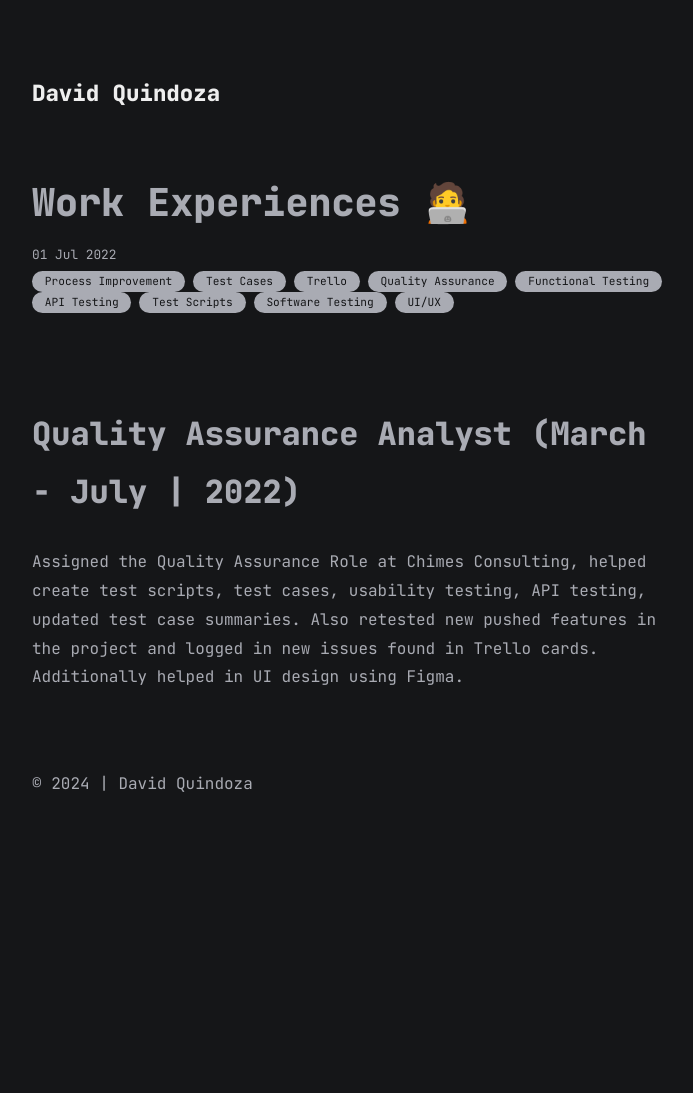
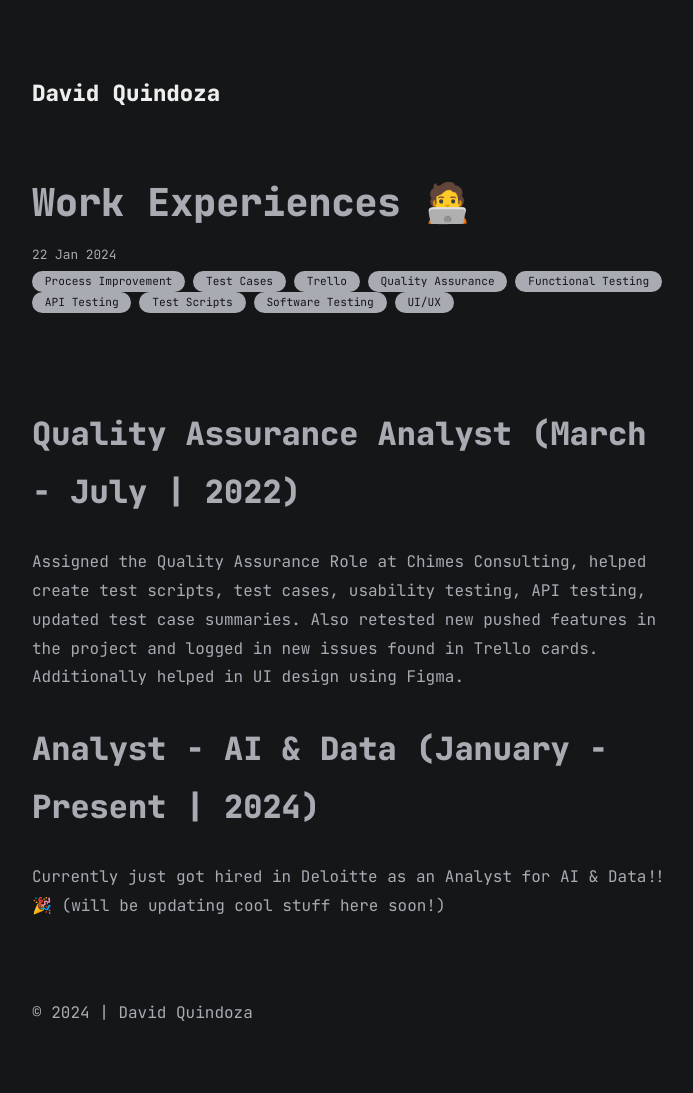
Before and after one commit to davidquindoza/davidquindozaSite, a Jekyll site: the page built from all_collections/_posts/2022-07-01-work.md, in a window 1280 px wide. Shown: the whole page, without its empty margins (283-976 px from the left). Built offline with Jekyll 4.4.1, drawn with Linux system fonts in a browser that asks for light colours; before the commit the page ends 900 px from its top, so only the background shows below that.

Commit message:
Update 2022-07-01-work.md
edited work experience

```diff
--- a/all_collections/_posts/2022-07-01-work.md
+++ b/all_collections/_posts/2022-07-01-work.md
@@ -1,10 +1,15 @@
 ---
 layout: post
 title: Work Experiences 🧑‍💻
-date: 2022-07-1
+date: 2024-01-22
 categories: [Process Improvement,Test Cases , Trello , Quality Assurance , Functional Testing , API Testing , Test Scripts , Software Testing , UI/UX]
 ---
 
 # Quality Assurance Analyst (March - July | 2022)
 
 Assigned the Quality Assurance Role at Chimes Consulting, helped create test scripts, test cases, usability testing, API testing, updated test case summaries. Also retested new pushed features in the project and logged in new issues found in Trello cards. Additionally helped in UI design using Figma.
+
+
+# Analyst - AI & Data (January - Present | 2024)
+
+Currently just got hired in Deloitte as an Analyst for AI & Data!!🎉 (will be updating cool stuff here soon!)
```
